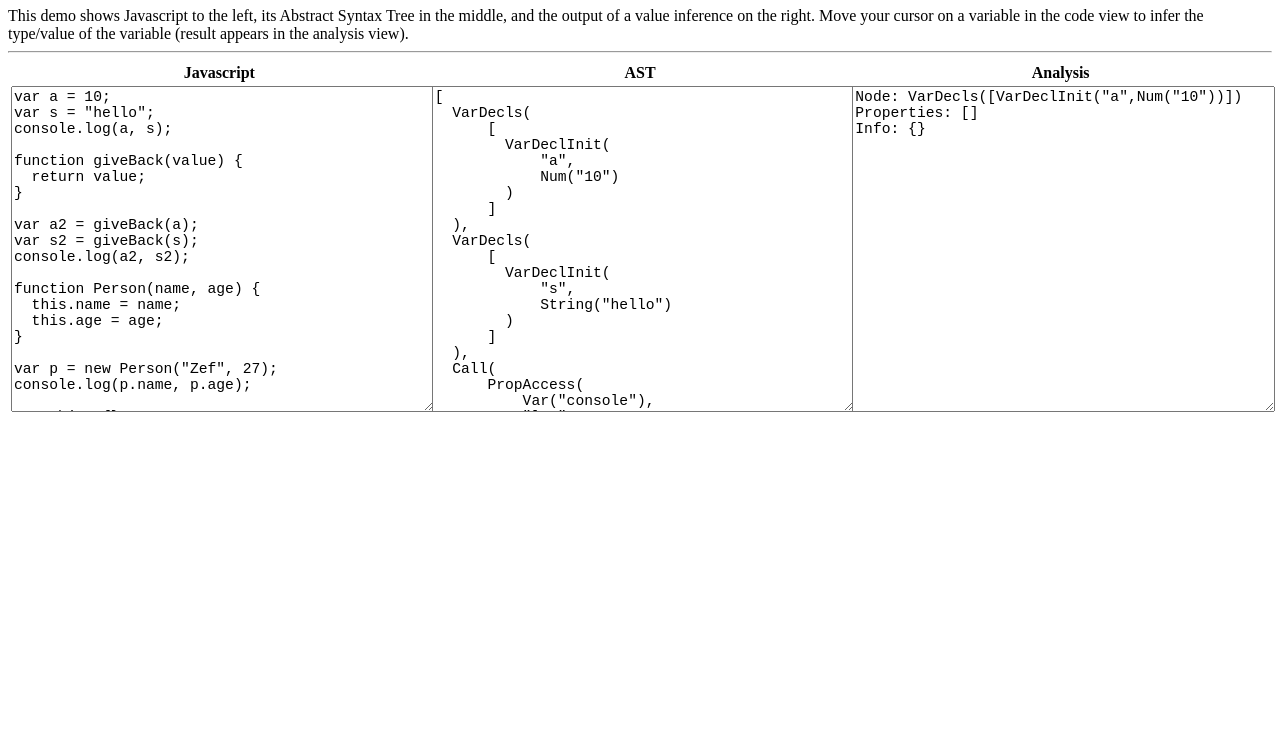
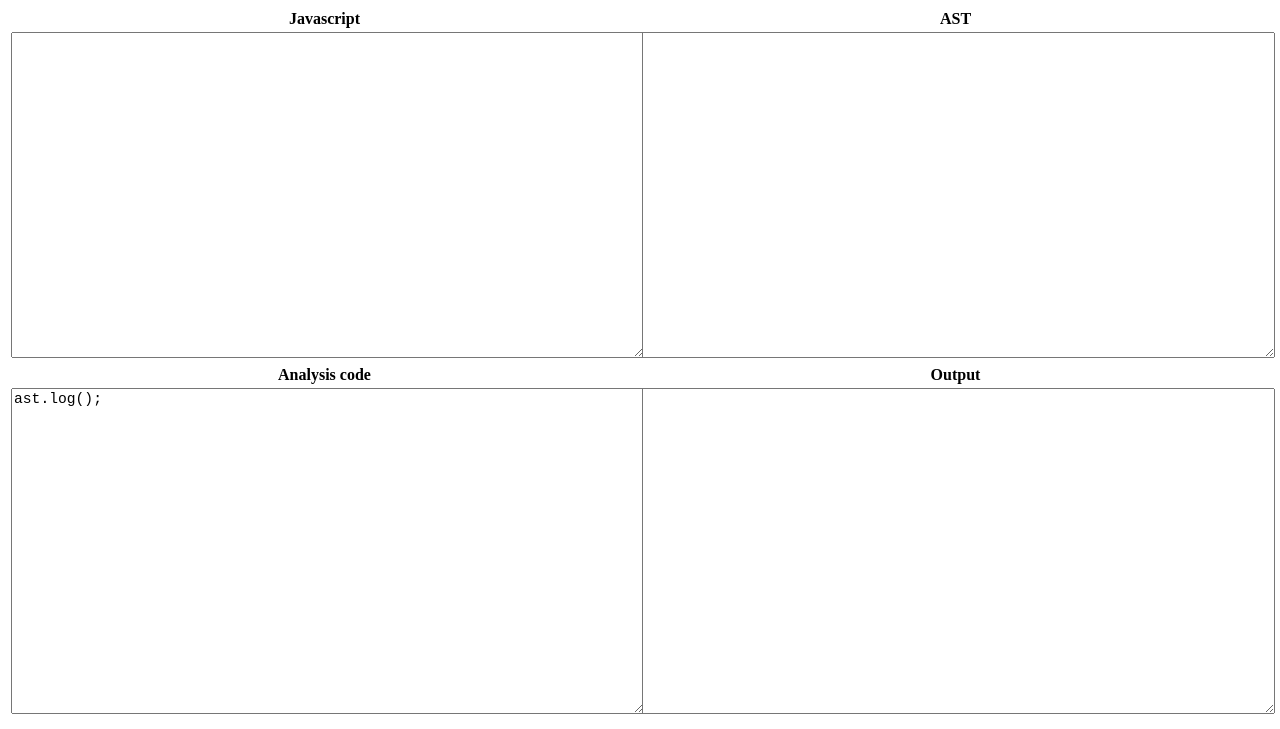
Before and after one commit to ajaxorg/treehugger, a plain HTML site: page test.html in a window 1280 px wide. Shown: the part 73-802 px from the top of the page. Drawn offline with Linux system fonts and the light colour scheme.

Commit message:
Test environment.

```diff
--- a/lib/demo.js
+++ b/lib/demo.js
@@ -1,62 +1,35 @@
 require({
     baseUrl: "lib"
-}, ["treehugger/tree", "treehugger/traverse", "treehugger/js/parse", "treehugger/js/infer", "jquery"], function(tree, traverse, parsejs, infer) {
+}, ["treehugger/tree", "treehugger/traverse", "treehugger/js/parse", "jquery"], function(tree, traverse, parsejs) {
 
-    function posToLineCol(code, pos) {
-        var line = 0;
-        var col = 0;
-        for (var i = 0; i < code.length && i < pos; i++) {
-            if(code[i] === "\n") {
-                line++;
-                col = 0;
-            } else {
-                col++;
-            }
-        }
-        return {line: line, col: col};
+  function log(message) {
+    $("#output").val($("#output").val() + message + "\n");
+  }
+
+  function exec() {
+    var js = $("#code").val();
+    var analysisJs = $("#analysis").val();
+    $("#output").val("");
+    var ast = parsejs.parse(js);
+    $("#ast").val(ast.toPrettyString());
+    try {
+      eval(analysisJs);
+    } catch(e) {
+      $("#output").val("JS Error");
+      console.log(e.message)
     }
+  }
 
-    var node, scope;
+  tree.Node.prototype.log = function() {
+    $("#output").val(this.toPrettyString());
+  }
 
-    function resolve() {
-        if(node) {
-            var pos = $("#code")[0].selectionStart;
-            var code = $("#code").val();
-
-            var resolvedNode = node.findNode(posToLineCol(code, pos));
-            if(!resolvedNode) {
-                $("#outline").val("Could not resolve node");
-                return;
-            }
-            var info = {};
-            scope.inferValues(resolvedNode).forEach(function(val) {
-                info = infer.retrieveValueInfo(val) || info;
-            });
-            $("#outline").val("Node: " + resolvedNode.toString() +
-                             "\nProperties: " + JSON.stringify(infer.getAllProperties(scope, resolvedNode), null, 2) +
-                             "\nInfo: " + JSON.stringify(info, null, 2));
-        }
-    }
     require.ready(function() {
-        $.getJSON("lib/treehugger/js/builtin.json", function(builtins) {
-            $("#code").keyup(function() {
-                var code = $("#code").val();
-                try {
-                    node = parsejs.parse(code);
-                    scope = infer.createRootScope(builtins);
-                    infer.inferAllTypes(scope, node);
-
-                    $("#ast").text(node.toPrettyString());
-                    resolve();
-                } catch(e) {
-                    $("#ast").text("Parse error!");
-                }
-            });
-            $("#code").mouseup(function() {
-                resolve();
-            });
-            $("select#filepicker").change();
-            $("#code").keyup();
+        $("#code").keyup(function() {
+            exec();
+        });
+        $("#analysis").keyup(function() {
+            exec();
         });
     });
 });
--- a/test.html
+++ b/test.html
@@ -17,72 +17,24 @@
     </style>
   </head>
   <body>
-  <h1>Treehugger.js demo</h1>
-  This demo shows Javascript to the left, its Abstract Syntax Tree in the middle, and the output of a value inference on the right.
-  Move your cursor on a variable in the code view to infer the type/value of the variable  (result appears in the analysis view).
-  <hr/>
-
-  <!--
-    <form>
-    <select id="filepicker">
-      <option>lib/ast.js</option>
-      <option>lib/traversal.js</option>
-      <option>lib/js/parse.js</option>
-      <option>lib/js/types.js</option>
-      <option>lib/ace/narcissus/jsdefs.js</option>
-      <option>lib/ace/narcissus/jslex.js</option>
-      <option>lib/ace/narcissus/jsparse.js</option>
-    </select>
-    </form>
-    -->
+  <h1>Treehugger.js playground</h1>
     <table>
     <tr>
       <th>Javascript</th>
       <th>AST</th>
-      <th>Analysis</th>
     </tr>
     <tr>
       <td><textarea id="code" rows="20" cols="42">
-var a = 10;
-var s = "hello";
-console.log(a, s);
-
-function giveBack(value) {
-  return value;
-}
-
-var a2 = giveBack(a);
-var s2 = giveBack(s);
-console.log(a2, s2);
-
-function Person(name, age) {
-  this.name = name;
-  this.age = age;
-}
-
-var p = new Person("Zef", 27);
-console.log(p.name, p.age);
-
-var obj = {};
-obj.name = "Zef";
-obj.address = {};
-obj.address.street = "Zef St.";
-obj.address.number = 22;
-
-/*
-Person.prototype.getName = function() {
-  return this.name;
-}
-Person.prototype.getAge = function() {
-  return this.age;
-}
-var p = new Person("Zef");
-var nam = p.getName();
-var ag = p.getAge();
-*/
 </textarea></td>
       <td><textarea id="ast" rows="20" cols="42"></textarea></td>
-      <td><textarea id="outline" rows="20" cols="42"></textarea></td>
+    </tr>
+    <tr>
+      <th>Analysis code</th>
+      <th>Output</th>
+    </tr>
+    <tr>
+      <td><textarea id="analysis" rows="20" cols="42">ast.log();</textarea></td>
+      <td><textarea id="output" rows="20" cols="42"></textarea></td>
     </tr>
     </table>
   </body>
```
